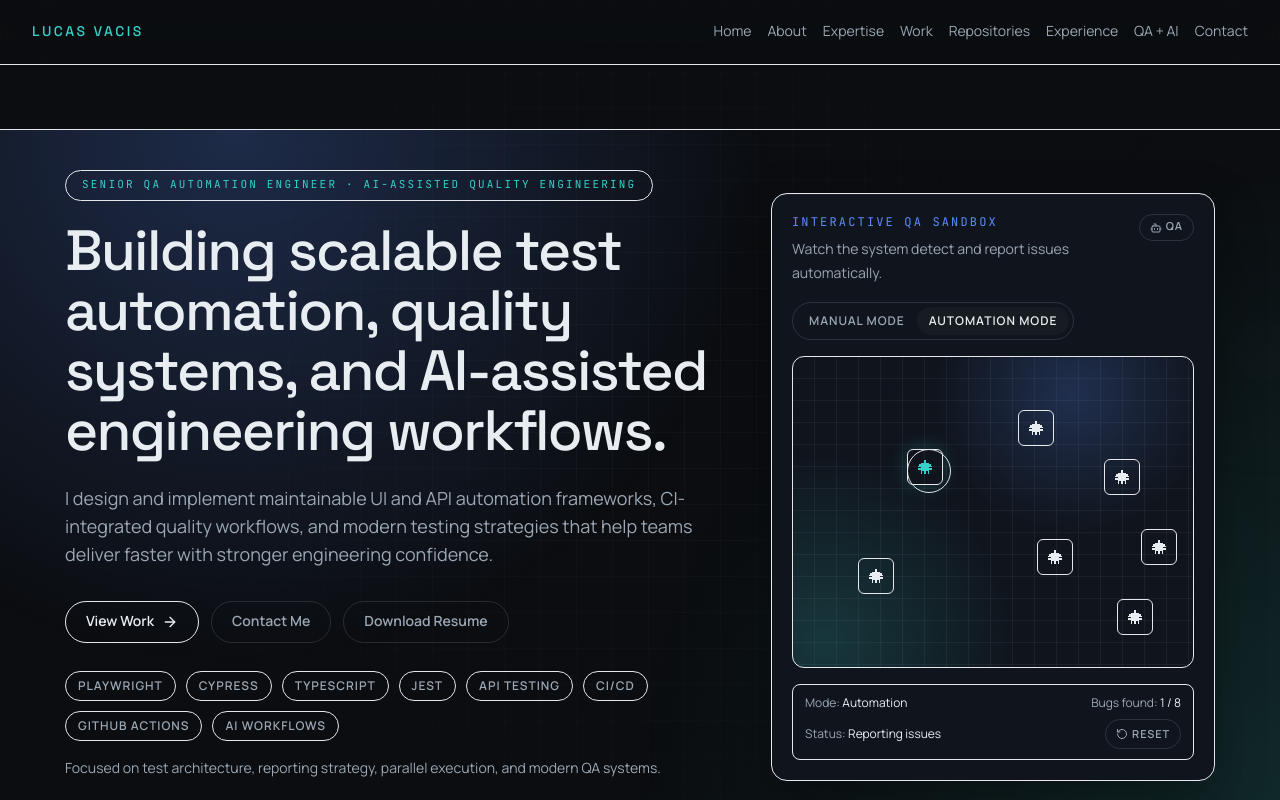
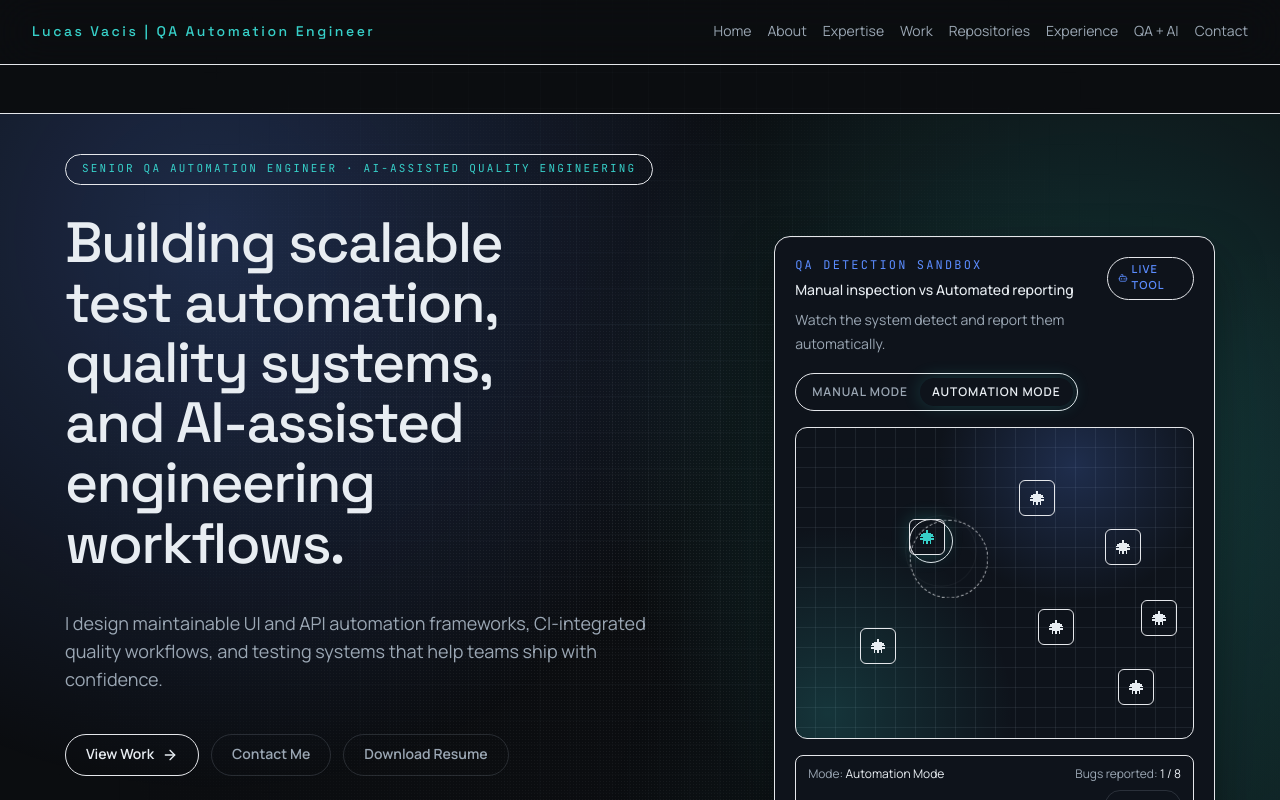
Before and after one commit to lucasvacis87/portfolio-lucas-vacis, a React (Vite) app: page / in a window 1280 px wide. Both pictures are taken after a click on the button "AUTOMATION MODE". Shown: the top 800 px of the page. Built offline with nearby package versions, Linux system fonts and the light colour scheme.

Commit message:
Refine hero premium UX, QA sandbox, and update site assets

```diff
--- a/index.html
+++ b/index.html
@@ -7,6 +7,7 @@
       name="description"
       content="QA Automation Engineer portfolio with AI-oriented positioning."
     />
+    <link rel="icon" href="/favicon.png" />
     <title>Lucas Vacis | QA Automation Engineer</title>
   </head>
   <body>
--- a/src/app/App.tsx
+++ b/src/app/App.tsx
@@ -17,7 +17,7 @@ export function App(): JSX.Element {
       <div className="pointer-events-none fixed inset-0 z-0 bg-[linear-gradient(rgba(155,167,180,0.05)_1px,transparent_1px),linear-gradient(90deg,rgba(155,167,180,0.05)_1px,transparent_1px)] bg-[size:36px_36px] [mask-image:radial-gradient(circle_at_center,black,transparent_75%)]" />
       <Navbar />
       <main className="relative z-10">
-        <Container className="space-y-20 pb-20 pt-12 md:space-y-24 md:pt-16">
+        <Container className="space-y-20 pb-20 pt-9 md:space-y-24 md:pt-12">
           <HeroSection />
           <AboutSection />
           <SkillsSection />
--- a/src/components/layout/Navbar.tsx
+++ b/src/components/layout/Navbar.tsx
@@ -13,7 +13,7 @@ export function Navbar(): JSX.Element {
       <div className="relative mx-auto w-full max-w-6xl px-5 md:px-8 lg:max-w-[84rem] xl:max-w-[88rem] 2xl:max-w-[96rem]">
         <div className="flex h-16 items-center gap-5">
           <a href="#hero" className="shrink-0 font-heading text-sm tracking-[0.18em] text-accent">
-            LUCAS VACIS
+            Lucas Vacis | QA Automation Engineer
           </a>
           <nav className="ml-auto hidden items-center gap-4 text-sm text-muted md:flex">
             {navigationItems.map((item) => (
--- a/src/components/sections/HeroSection.tsx
+++ b/src/components/sections/HeroSection.tsx
@@ -32,11 +32,14 @@ export function HeroSection(): JSX.Element {
   return (
     <section
       id="hero"
-      className="relative overflow-hidden rounded-[1.6rem] border border-border/70 bg-surface/55 p-7 md:p-10 lg:-mx-12 lg:px-16 xl:-mx-32 xl:px-24 2xl:-mx-48 2xl:px-28"
+      className="relative overflow-hidden rounded-[1.7rem] border border-border/70 bg-surface/60 p-7 md:p-10 lg:-mx-12 lg:px-16 xl:-mx-32 xl:px-24 2xl:-mx-48 2xl:px-28"
     >
-      <div className="absolute inset-0 bg-[radial-gradient(circle_at_20%_0%,rgba(91,140,255,0.24),transparent_42%),radial-gradient(circle_at_100%_100%,rgba(55,208,201,0.15),transparent_45%)]" />
-      <div className="absolute -right-16 top-10 h-56 w-56 rounded-full border border-accent/20 bg-accent/10 blur-3xl" />
-      <div className="relative grid gap-10 md:grid-cols-[1.2fr_0.8fr] md:items-end">
+      <div className="absolute inset-0 bg-[radial-gradient(circle_at_18%_14%,rgba(91,140,255,0.24),transparent_42%),radial-gradient(circle_at_84%_36%,rgba(55,208,201,0.22),transparent_40%),radial-gradient(circle_at_100%_100%,rgba(55,208,201,0.12),transparent_46%)]" />
+      <div className="absolute inset-0 bg-[linear-gradient(rgba(155,167,180,0.09)_1px,transparent_1px),linear-gradient(90deg,rgba(155,167,180,0.08)_1px,transparent_1px)] bg-[size:30px_30px] opacity-45 [mask-image:radial-gradient(circle_at_center,black,transparent_84%)]" />
+      <div className="pointer-events-none absolute inset-0 opacity-[0.14] [background-image:radial-gradient(rgba(255,255,255,0.5)_0.55px,transparent_0.55px)] [background-size:3px_3px] [mask-image:radial-gradient(circle_at_center,black,transparent_78%)]" />
+      <div className="absolute -left-20 top-12 h-56 w-56 rounded-full bg-accent/14 blur-3xl" />
+      <div className="absolute -right-20 top-8 h-72 w-72 rounded-full bg-accent-2/14 blur-3xl" />
+      <div className="relative grid gap-12 md:grid-cols-[1.2fr_0.8fr] md:items-center">
         <motion.div
           variants={staggerContainer}
           initial="hidden"
@@ -52,24 +55,24 @@ export function HeroSection(): JSX.Element {
           </motion.p>
           <motion.h1
             variants={revealItem}
-            className="mt-5 max-w-4xl font-heading text-[2.1rem] leading-[1.06] tracking-[-0.03em] sm:text-[2.8rem] md:text-[3.55rem]"
+            className="mt-7 max-w-[15.5ch] font-heading text-[2.1rem] leading-[1.06] tracking-[-0.03em] sm:text-[2.8rem] md:max-w-[14.3ch] md:text-[3.55rem]"
           >
             {hero.title}
           </motion.h1>
-          <motion.p variants={revealItem} className="muted mt-6 max-w-3xl text-base leading-7 md:text-lg">
+          <motion.p variants={revealItem} className="muted mt-8 max-w-[60ch] text-base leading-7 md:mt-9 md:max-w-[53ch] md:text-lg">
             {hero.subtitle}
           </motion.p>
-          <motion.div variants={revealItem} className="mt-8 flex flex-wrap items-center gap-3">
+          <motion.div variants={revealItem} className="mt-10 flex flex-wrap items-center gap-3">
             <a
               href={hero.primaryCta.href}
-              className="inline-flex items-center gap-2 rounded-full border border-accent/70 bg-accent/20 px-5 py-2.5 text-sm font-semibold text-text transition-all duration-300 hover:-translate-y-0.5 hover:border-accent hover:bg-accent/26 hover:shadow-glow focus-visible:outline-none focus-visible:ring-2 focus-visible:ring-accent focus-visible:ring-offset-2 focus-visible:ring-offset-bg"
+              className="inline-flex items-center gap-2 rounded-full border border-accent/75 bg-accent/20 px-5 py-2.5 text-sm font-semibold text-text transition-all duration-300 hover:-translate-y-1 hover:border-accent hover:bg-accent/28 hover:shadow-[0_0_26px_rgba(91,140,255,0.35)] active:translate-y-0 focus-visible:outline-none focus-visible:ring-2 focus-visible:ring-accent focus-visible:ring-offset-2 focus-visible:ring-offset-bg focus-visible:shadow-[0_0_0_5px_rgba(91,140,255,0.2)]"
             >
               {hero.primaryCta.label}
               <ArrowRight size={16} />
             </a>
             <a
               href={hero.secondaryCta.href}
-              className="inline-flex items-center rounded-full border border-border bg-surface-2/60 px-5 py-2.5 text-sm font-semibold text-muted transition-all duration-300 hover:-translate-y-0.5 hover:border-accent/45 hover:bg-surface-2 hover:text-text focus-visible:outline-none focus-visible:ring-2 focus-visible:ring-accent focus-visible:ring-offset-2 focus-visible:ring-offset-bg"
+              className="inline-flex items-center rounded-full border border-border bg-surface-2/60 px-5 py-2.5 text-sm font-semibold text-muted transition-all duration-300 hover:-translate-y-1 hover:border-accent/50 hover:bg-surface-2 hover:text-text hover:shadow-[0_10px_25px_rgba(7,10,14,0.45)] active:translate-y-0 focus-visible:outline-none focus-visible:ring-2 focus-visible:ring-accent focus-visible:ring-offset-2 focus-visible:ring-offset-bg"
             >
               {hero.secondaryCta.label}
             </a>
@@ -78,24 +81,24 @@ export function HeroSection(): JSX.Element {
                 href={resumeHref}
                 download={hero.tertiaryCta.download}
                 aria-label="Download Lucas Vacis resume PDF"
-                className="inline-flex items-center rounded-full border border-border bg-bg/45 px-5 py-2.5 text-sm font-semibold text-muted transition-all duration-300 hover:-translate-y-0.5 hover:border-accent-2/50 hover:text-text focus-visible:outline-none focus-visible:ring-2 focus-visible:ring-accent-2 focus-visible:ring-offset-2 focus-visible:ring-offset-bg"
+                className="inline-flex items-center rounded-full border border-border bg-bg/45 px-5 py-2.5 text-sm font-semibold text-muted transition-all duration-300 hover:-translate-y-1 hover:border-accent-2/50 hover:bg-surface/80 hover:text-text active:translate-y-0 focus-visible:outline-none focus-visible:ring-2 focus-visible:ring-accent-2 focus-visible:ring-offset-2 focus-visible:ring-offset-bg"
               >
                 {hero.tertiaryCta.label}
               </a>
             )}
           </motion.div>
-          <motion.div variants={revealItem} className="mt-7">
+          <motion.div variants={revealItem} className="mt-10">
             <div className="flex flex-wrap gap-2.5">
               {hero.chips.map((chip) => (
                 <span
                   key={chip}
-                  className="rounded-full border border-border/85 bg-surface-2/65 px-3 py-1.5 text-xs font-semibold uppercase tracking-[0.08em] text-muted transition-all duration-300 hover:-translate-y-0.5 hover:border-accent/40 hover:text-text"
+                  className="rounded-full border border-border/85 bg-surface-2/65 px-3 py-1.5 text-xs font-semibold uppercase tracking-[0.08em] text-muted transition-all duration-300 hover:-translate-y-0.5 hover:border-accent/45 hover:bg-surface/85 hover:text-text hover:shadow-[0_10px_20px_rgba(5,9,14,0.35)]"
                 >
                   {chip}
                 </span>
               ))}
             </div>
-            {hero.microLine && <p className="muted mt-4 text-sm leading-6">{hero.microLine}</p>}
+            {hero.microLine && <p className="muted mt-6 text-sm leading-6">{hero.microLine}</p>}
           </motion.div>
         </motion.div>
         <InteractiveQASandbox />
--- a/src/components/sections/InteractiveQASandbox.tsx
+++ b/src/components/sections/InteractiveQASandbox.tsx
@@ -35,6 +35,7 @@ export function InteractiveQASandbox(): JSX.Element {
   const isComplete = foundCount === state.bugs.length;
   const statusText = sandbox.statusLabels[state.statusKey];
   const targetBug = state.targetBugId !== null ? state.bugs.find((bug) => bug.id === state.targetBugId) : null;
+  const modeLabel = state.mode === "manual" ? "Manual Inspection" : "Automation Mode";
 
   useEffect(() => {
     if (state.mode !== "automation") {
@@ -133,28 +134,31 @@ export function InteractiveQASandbox(): JSX.Element {
       whileInView={{ opacity: 1, y: 0 }}
       viewport={{ once: true }}
       transition={{ duration: 0.5, ease: "easeOut" }}
-      className="overflow-hidden rounded-2xl border border-border/85 bg-[#10151d] p-5 shadow-[inset_0_1px_0_rgba(255,255,255,0.05),0_18px_48px_rgba(0,0,0,0.35)]"
+      className="overflow-hidden rounded-2xl border border-border/85 bg-[#0e131b] p-5 shadow-[inset_0_1px_0_rgba(255,255,255,0.06),0_22px_50px_rgba(0,0,0,0.38)]"
     >
       <div className="flex items-start justify-between gap-3">
         <div>
           <p className="font-mono text-xs uppercase tracking-[0.18em] text-accent-2">{sandbox.title}</p>
+          <p className="mt-2 text-sm font-medium text-text/90">Manual inspection vs Automated reporting</p>
           <p className="muted mt-2 max-w-sm text-sm leading-6">
             {state.mode === "manual" ? sandbox.helperText.manual : sandbox.helperText.automation}
           </p>
         </div>
-        <span className="inline-flex items-center gap-1 rounded-full border border-border bg-bg/70 px-2.5 py-1 text-[11px] font-semibold uppercase tracking-[0.1em] text-muted">
+        <span className="inline-flex items-center gap-1 rounded-full border border-accent-2/35 bg-accent-2/12 px-2.5 py-1 text-[11px] font-semibold uppercase tracking-[0.1em] text-accent-2">
           <Bot size={12} aria-hidden="true" />
           {sandbox.badge}
         </span>
       </div>
 
-      <div role="group" aria-label="Sandbox mode selector" className="mt-4 inline-flex rounded-full border border-border bg-bg/65 p-1">
+      <div role="group" aria-label="Sandbox mode selector" className="mt-4 inline-flex rounded-full border border-border/90 bg-bg/65 p-1">
         <button
           type="button"
           aria-pressed={state.mode === "manual"}
           onClick={() => dispatch({ type: "SET_MODE", mode: "manual" })}
           className={`rounded-full px-3 py-1.5 text-xs font-semibold uppercase tracking-[0.08em] transition ${
-            state.mode === "manual" ? "bg-surface-2 text-text" : "text-muted hover:text-text"
+            state.mode === "manual"
+              ? "bg-surface-2 text-text shadow-[inset_0_1px_0_rgba(255,255,255,0.08)]"
+              : "text-muted hover:text-text"
           }`}
         >
           {sandbox.modes.manual}
@@ -164,23 +168,34 @@ export function InteractiveQASandbox(): JSX.Element {
           aria-pressed={state.mode === "automation"}
           onClick={() => dispatch({ type: "SET_MODE", mode: "automation" })}
           className={`rounded-full px-3 py-1.5 text-xs font-semibold uppercase tracking-[0.08em] transition ${
-            state.mode === "automation" ? "bg-surface-2 text-text" : "text-muted hover:text-text"
+            state.mode === "automation"
+              ? "bg-gradient-to-r from-accent/28 to-accent-2/25 text-text shadow-[0_0_18px_rgba(55,208,201,0.2)]"
+              : "text-muted hover:text-text"
           }`}
         >
           {sandbox.modes.automation}
         </button>
       </div>
 
-      <div className="relative mt-4 h-[18.5rem] rounded-xl border border-border/75 bg-[radial-gradient(circle_at_70%_12%,rgba(91,140,255,0.22),transparent_35%),radial-gradient(circle_at_8%_92%,rgba(55,208,201,0.18),transparent_40%),linear-gradient(transparent_95%,rgba(155,167,180,0.08)_95%),linear-gradient(90deg,transparent_95%,rgba(155,167,180,0.08)_95%)] bg-[length:100%_100%,100%_100%,22px_22px,22px_22px] sm:h-[19.5rem]">
+      <div className="relative mt-4 h-[18.5rem] rounded-xl border border-border/75 bg-[radial-gradient(circle_at_70%_12%,rgba(91,140,255,0.22),transparent_35%),radial-gradient(circle_at_8%_92%,rgba(55,208,201,0.18),transparent_40%),linear-gradient(transparent_95%,rgba(155,167,180,0.11)_95%),linear-gradient(90deg,transparent_95%,rgba(155,167,180,0.11)_95%)] bg-[length:100%_100%,100%_100%,20px_20px,20px_20px] sm:h-[19.5rem]">
+        {state.mode === "automation" && !isComplete && state.automationPhase === "scanning" && (
+          <motion.div
+            className="pointer-events-none absolute inset-y-0 left-0 z-10 w-24 bg-gradient-to-r from-accent-2/20 via-accent-2/10 to-transparent"
+            animate={{ x: ["-24%", "115%"] }}
+            transition={{ duration: 1.7, repeat: Infinity, ease: "linear" }}
+          />
+        )}
+
         {state.mode === "automation" && !isComplete && (
           <motion.div
-            className="pointer-events-none absolute inset-x-0 top-0 h-16 bg-gradient-to-b from-accent-2/22 to-transparent"
+            className="pointer-events-none absolute inset-x-0 top-0 h-16 bg-gradient-to-b from-accent-2/24 to-transparent"
             animate={{ y: [0, 210, 0] }}
             transition={{ duration: 2.2, repeat: Infinity, ease: "easeInOut" }}
           />
         )}
 
         {state.mode === "automation" && targetBug && (
+          <>
             <motion.div
               className="pointer-events-none absolute z-10 h-11 w-11 rounded-full border border-accent/70"
               style={{ left: `${targetBug.x}%`, top: `${targetBug.y}%`, transform: "translate(-50%, -50%)" }}
@@ -188,6 +203,21 @@ export function InteractiveQASandbox(): JSX.Element {
               animate={{ scale: [0.9, 1.08, 1], opacity: 1 }}
               transition={{ duration: 0.35, ease: "easeOut" }}
             />
+            <motion.div
+              className="pointer-events-none absolute z-10 h-16 w-16 rounded-full border border-accent-2/45"
+              style={{ left: `${targetBug.x}%`, top: `${targetBug.y}%`, transform: "translate(-50%, -50%)" }}
+              initial={{ scale: 0.6, opacity: 0 }}
+              animate={{ scale: [0.75, 1.12], opacity: [0.15, 0.65, 0.05] }}
+              transition={{ duration: 0.55, ease: "easeOut" }}
+            />
+            <motion.div
+              className="pointer-events-none absolute z-10 h-20 w-20 rounded-full border border-dashed border-accent/35"
+              style={{ left: `${targetBug.x}%`, top: `${targetBug.y}%`, transform: "translate(-50%, -50%)" }}
+              initial={{ scale: 0.88, opacity: 0 }}
+              animate={{ scale: [0.95, 1.02, 0.98], opacity: 0.8 }}
+              transition={{ duration: 0.45, ease: "easeOut" }}
+            />
+          </>
         )}
 
         <AnimatePresence>
@@ -250,7 +280,7 @@ export function InteractiveQASandbox(): JSX.Element {
       <div className="mt-4 rounded-lg border border-border/80 bg-bg/60 px-3 py-2.5 text-xs">
         <div className="flex flex-wrap items-center justify-between gap-2 text-muted">
           <span>
-            {sandbox.footerLabels.mode}: <span className="text-text">{state.mode === "manual" ? "Manual" : "Automation"}</span>
+            {sandbox.footerLabels.mode}: <span className="text-text">{modeLabel}</span>
           </span>
           <span>
             {sandbox.footerLabels.bugsFound}:{" "}
--- a/src/content/sandbox.ts
+++ b/src/content/sandbox.ts
@@ -1,27 +1,27 @@
 import type { SandboxContent } from "../types/content";
 
 export const sandbox: SandboxContent = {
-  title: "Interactive QA Sandbox",
-  badge: "QA",
+  title: "QA Detection Sandbox",
+  badge: "Live Tool",
   helperText: {
-    manual: "Find and report the bugs yourself.",
-    automation: "Watch the system detect and report issues automatically."
+    manual: "Find and report the bugs manually.",
+    automation: "Watch the system detect and report them automatically."
   },
   modes: {
     manual: "Manual Mode",
     automation: "Automation Mode"
   },
   statusLabels: {
-    ready: "Ready",
-    scanning: "Scanning...",
+    ready: "Awaiting input",
+    scanning: "Scanning",
     detected: "Issue detected",
-    reporting: "Reporting issues",
+    reporting: "Reporting",
     complete: "Complete",
     bugReported: "Bug reported"
   },
   footerLabels: {
     mode: "Mode",
-    bugsFound: "Bugs found",
+    bugsFound: "Bugs reported",
     status: "Status",
     reset: "Reset"
   },
--- a/src/content/site.ts
+++ b/src/content/site.ts
@@ -15,8 +15,8 @@ export const hero: HeroContent = {
   kicker: "Senior QA Automation Engineer \u00B7 AI-Assisted Quality Engineering",
   title: "Building scalable test automation, quality systems, and AI-assisted engineering workflows.",
   subtitle:
-    "I design and implement maintainable UI and API automation frameworks, CI-integrated quality workflows, and modern testing strategies that help teams deliver faster with stronger engineering confidence.",
-  chips: ["Playwright", "Cypress", "TypeScript", "Jest", "API Testing", "CI/CD", "GitHub Actions", "AI Workflows"],
+    "I design maintainable UI and API automation frameworks, CI-integrated quality workflows, and testing systems that help teams ship with confidence.",
+  chips: ["Playwright", "Cypress", "TypeScript", "Jest", "API Testing", "CI/CD", "GitHub Actions", "AI Workflows", "Test Architecture", "CodeX", "Agents"],
   primaryCta: { label: "View Work", href: "#projects" },
   secondaryCta: { label: "Contact Me", href: "#contact" },
   tertiaryCta: { label: "Download Resume", href: "resume.pdf", download: "Lucas-Vacis-Resume.pdf" },
```
Also changed, not shown: public/favicon.png (added), 1 other file (tests, documents, lock files or other folders). Lines whose indentation alone changed are shown as unchanged.
